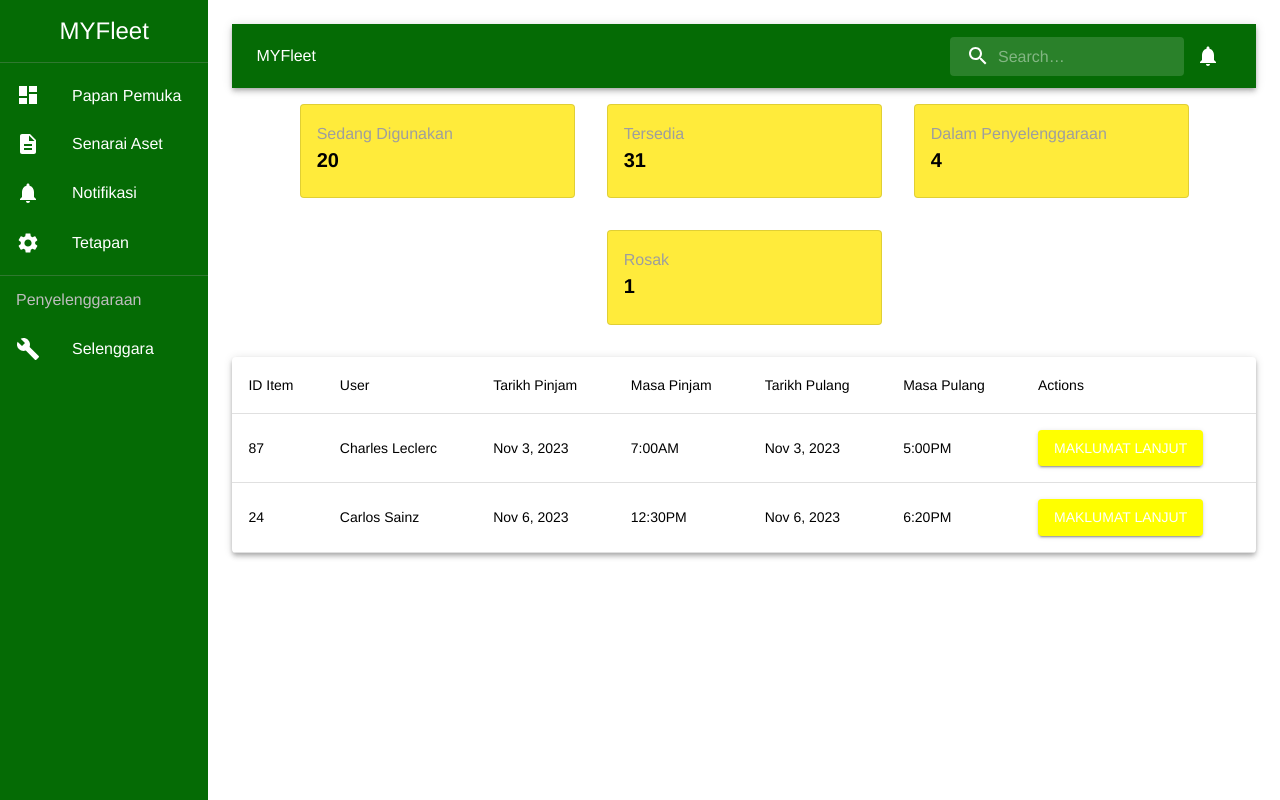
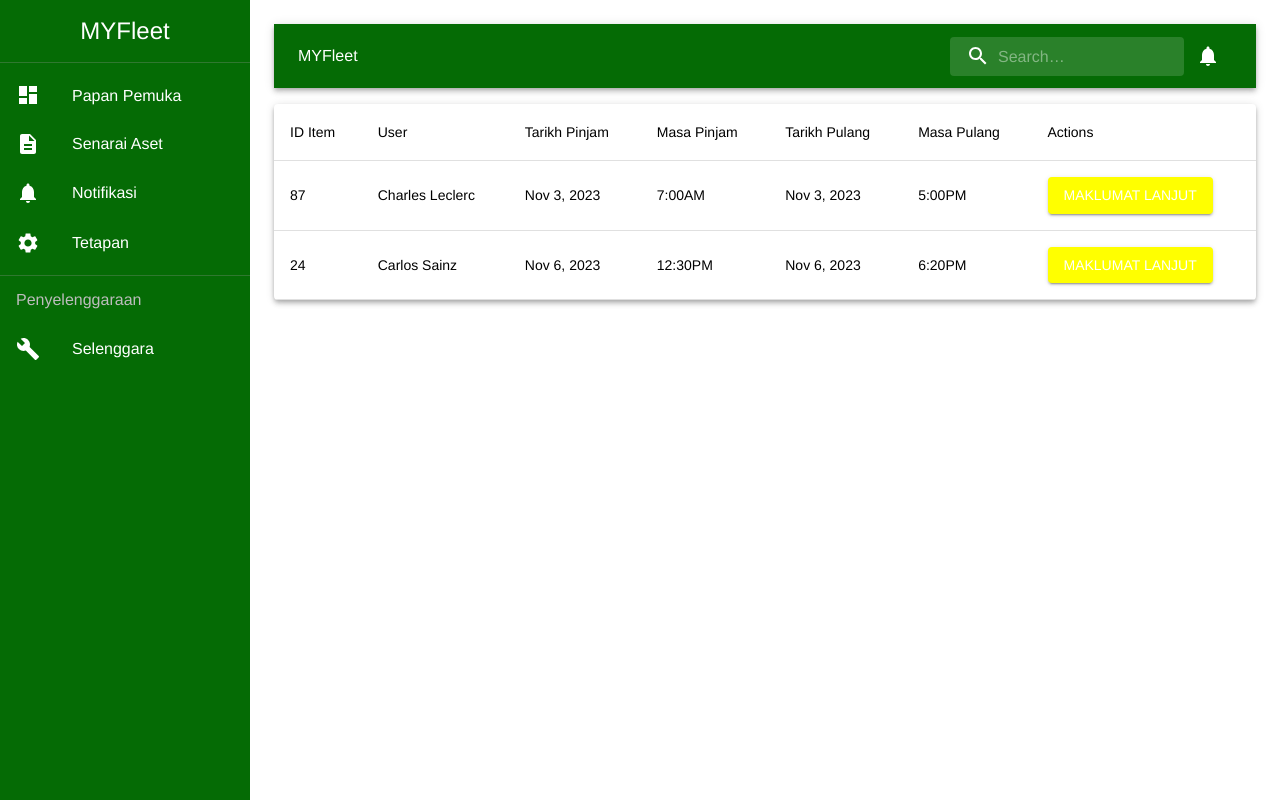
Before and after one commit to wojeee/mysawit-dashboard, a React (Create React App) app: page / in a window 1280 px wide. Built offline with nearby package versions, Linux system fonts and the light colour scheme.

Commit message:
css edit in dashbaord.js and detailview.js

```diff
--- a/src/components/Dashboard.js
+++ b/src/components/Dashboard.js
@@ -2,17 +2,20 @@ import React, { useState } from "react";
 import Box from "@mui/material/Box";
 import Sidebar from "./Sidebar";
 import TopBar from "./TopBar";
-import StatisticCard from "./StatisticCard";
 import DataTable from "./DataTable";
-import DetailView from "./DetailView"; // Import DetailView component
+import DetailView from "./DetailView";
 
 function Dashboard() {
-  // Initially, no item is selected, so selectedItemDetails is set to null
   const [selectedItemDetails, setSelectedItemDetails] = useState(null);
+  const [showDetailView, setShowDetailView] = useState(false);
 
-  // Function to handle row click, for now we'll just use the mock data
   const handleRowClick = (itemDetails) => {
     setSelectedItemDetails(itemDetails);
+    setShowDetailView(true); // Show the DetailView component
+  };
+
+  const handleCloseDetailView = () => {
+    setShowDetailView(false); // Hide the DetailView component
   };
 
   return (
@@ -20,22 +23,17 @@ function Dashboard() {
       <Sidebar />
       <Box component="main" sx={{ flexGrow: 1, p: 3 }}>
         <TopBar />
-        <Box
-          sx={{ display: "flex", justifyContent: "center", flexWrap: "wrap" }}
-        >
-          <StatisticCard title="Sedang Digunakan" number="20" />
-          <StatisticCard title="Tersedia" number="31" />
-          <StatisticCard title="Dalam Penyelenggaraan" number="4" />
-          <StatisticCard title="Rosak" number="1" />
+        <DataTable onRowClick={handleRowClick} />
+
+        {/* Add margin for visual separation */}
+        <Box sx={{ my: 4 }}>
+          {showDetailView && selectedItemDetails && (
+            <DetailView
+              details={selectedItemDetails}
+              onClose={handleCloseDetailView}
+            />
+          )}
         </Box>
-        {/* Pass the handleRowClick function to the DataTable component */}
-        <Box
-          sx={{ display: "flex", justifyContent: "center", flexWrap: "wrap" }}
-        >
-          <DataTable onRowClick={handleRowClick} />
-        </Box>
-        {/* Conditionally render the DetailView component if an item is selected */}
-        {selectedItemDetails && <DetailView details={selectedItemDetails} />}
       </Box>
     </Box>
   );
--- a/src/components/DetailView.js
+++ b/src/components/DetailView.js
@@ -1,15 +1,20 @@
 import React from "react";
-import { Box, Typography, Paper } from "@mui/material";
+import { Box, Typography, Paper, IconButton } from "@mui/material";
+import CloseIcon from "@mui/icons-material/Close";
 
-function DetailView({ details }) {
-  // Assuming 'details' is an object with the detailed info of the selected item
+function DetailView({ details, onClose }) {
   return (
-    <Paper elevation={3} sx={{ padding: 2 }}>
+    <Paper elevation={3} sx={{ position: "relative", padding: 2 }}>
+      <IconButton
+        onClick={onClose}
+        sx={{ position: "absolute", right: 0, top: 0 }}
+      >
+        <CloseIcon />
+      </IconButton>
       <Typography variant="h4" gutterBottom>
         Detail View
       </Typography>
       <Box sx={{ display: "flex", flexDirection: "column", gap: 2 }}>
-        {/* Map through each detail and display it. This is a simple example. */}
         {Object.entries(details).map(([key, value]) => (
           <Typography key={key}>
             <strong>{key}:</strong> {value}
```
